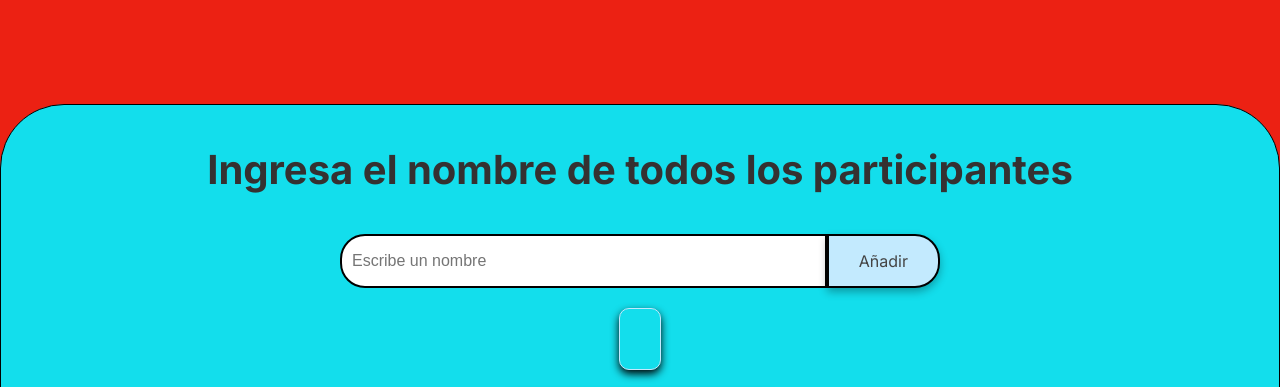
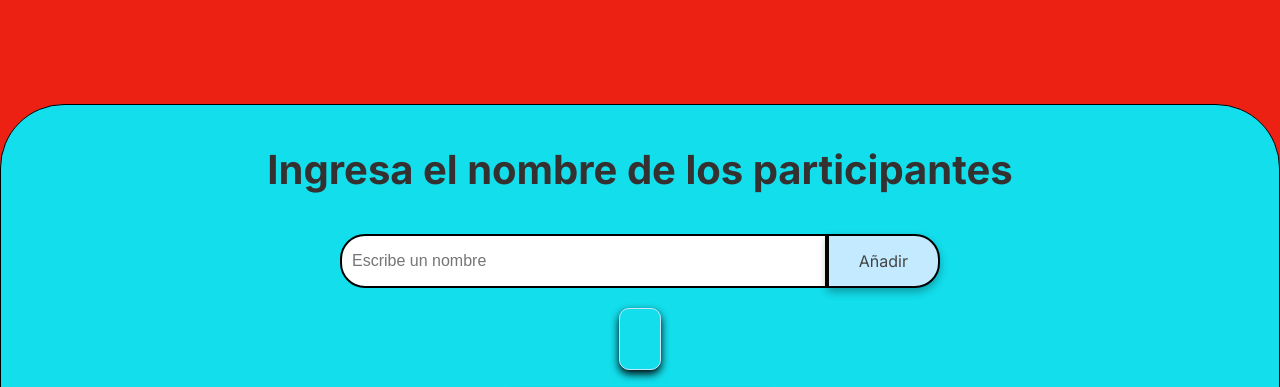
Before and after one commit to ValeriaIsabel04/Challengue, a plain HTML site: page index.html in a window 1280 px wide. Shown: the part 216-603 px from the top of the page. Drawn offline with Linux system fonts and the light colour scheme.

Commit message:
actualiza el index.html

```diff
--- a/index.html
+++ b/index.html
@@ -18,7 +18,7 @@
         </header>
 
         <section class="input-section">
-            <h2 class="section-title">Ingresa el nombre de todos los participantes</h2>
+            <h2 class="section-title">Ingresa el nombre de los participantes</h2>
             <div class="input-wrapper">
                 <input type="text" id="amigo" class="input-name" placeholder="Escribe un nombre">
                 <button class="button-add" onclick="intentoDeUsuario();">Añadir</button>
```
